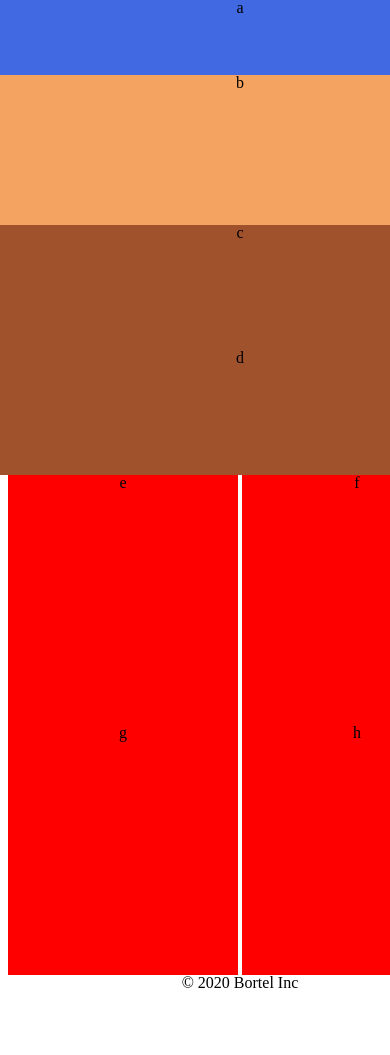
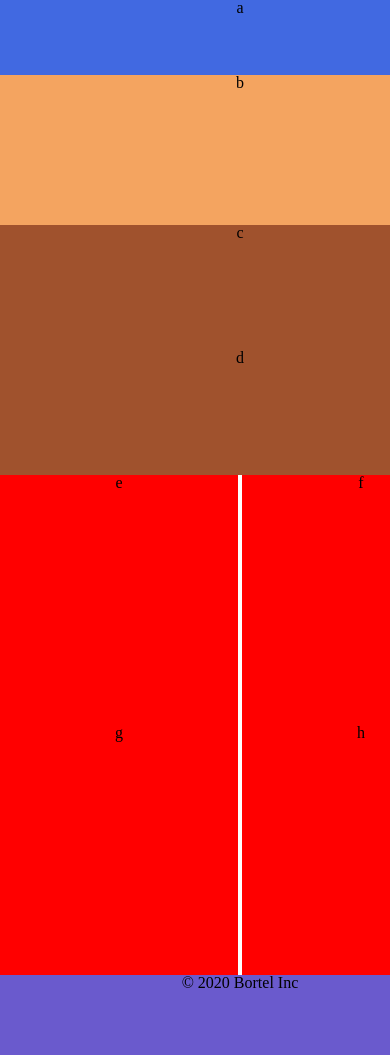
Before and after one commit to Chris-Bortel/lab-01, a plain HTML site: page index.html in a window 390 px wide. Shown: the top 1055 px of the page. Drawn offline with Linux system fonts and the light colour scheme.

Commit message:
mobile done, css cleaned

```diff
--- a/css/layout.css
+++ b/css/layout.css
@@ -5,28 +5,22 @@
 
   header {
     height: 75px;
-    /* width: 480px; */
     background-color: royalblue;
-    /* padding: 1.70em */
   }
 
   main {
-
   }
 
   section {
-
   }
 
   aside {
     height: 150px;
-    /* width: 480px; */
     background-color: sandybrown;
   }
 
   div {
     height: 125px;
-    /* width:480px; */
     background-color: sienna;
     text-align: center;
     /* padding: 3em; */
@@ -36,12 +30,13 @@
     /* display: inline; */
     display:inline-block;
     height:250px;
-    width:230px;
-    background-color: red
+    width:238px;
+    background-color: red;
   }
 
   footer {
     height: 80px;
+    background: slateblue;
   }
 
   @media (min-width: 768px) {
```
